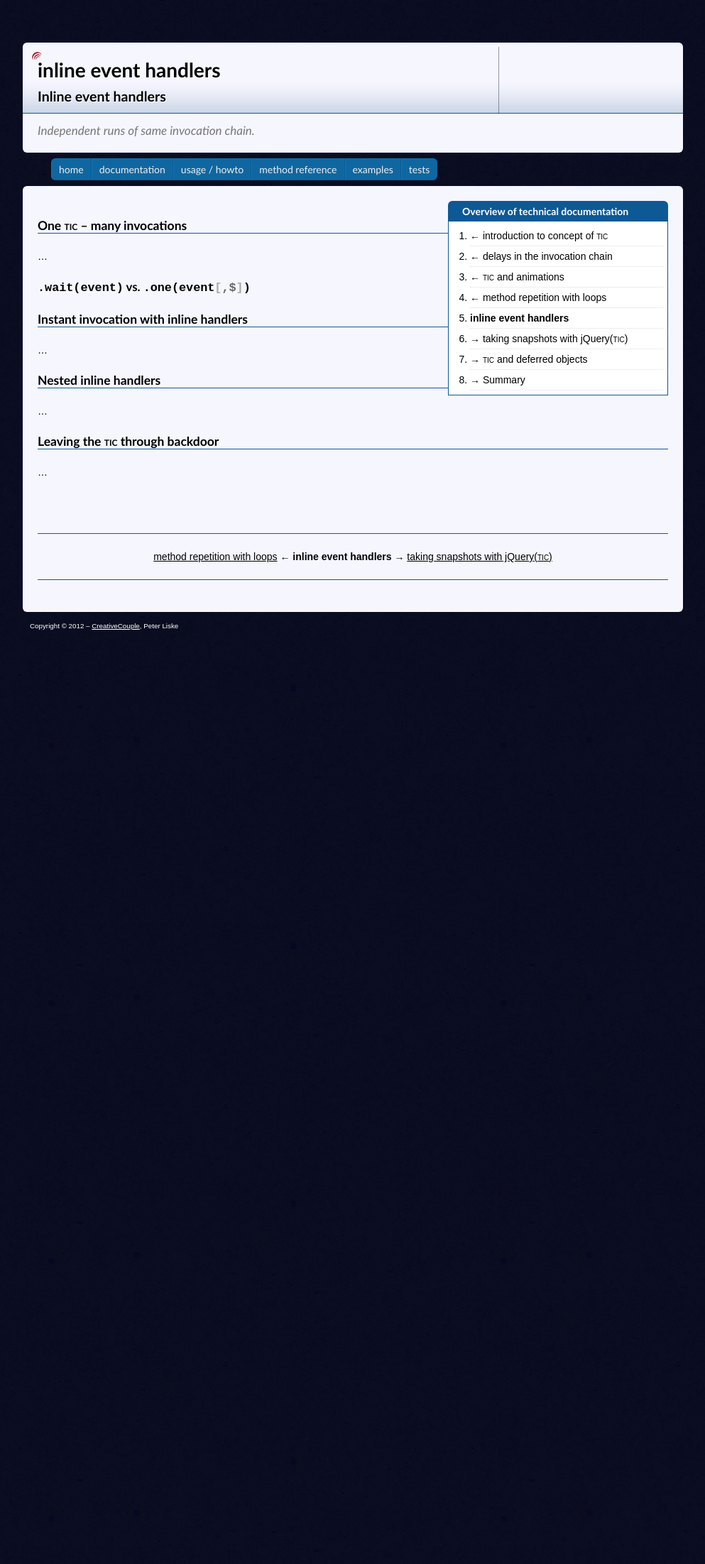
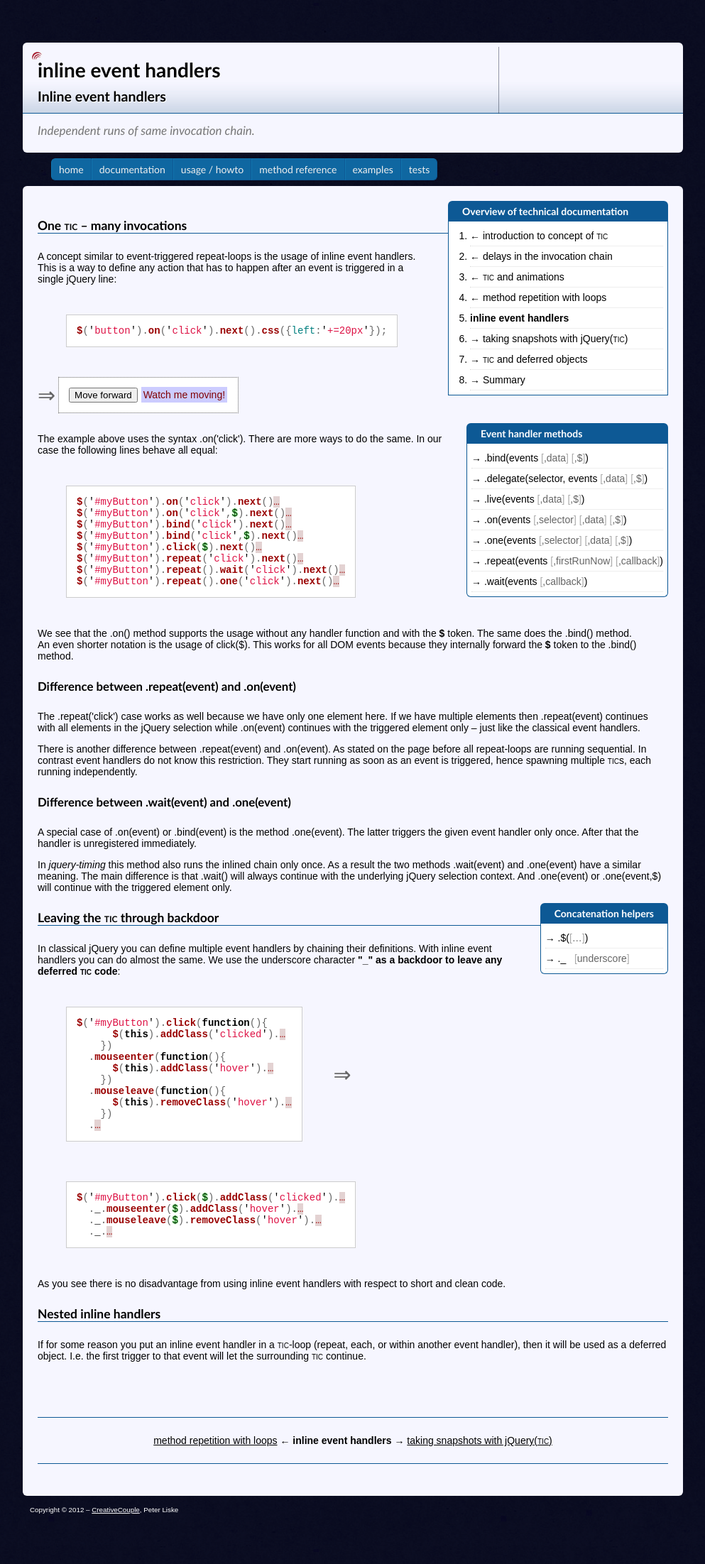
Before and after one commit to creativecouple/creativecouple.github.io, a Jekyll site: the page built from jquery-timing/documentation/_posts/2009-06-01-handlers.html, in a window 1280 px wide. Shown: the whole page at 71% size, without its empty margins (48-1041 px from the left). Built offline with Jekyll 4.4.1, drawn with Linux system fonts in a browser that asks for light colours; comment, search, counter and statistics services are not loaded; before the commit the page ends 958 px from its top, so only the background shows below that.

Commit message:
add inline event handler documentation

```diff
--- a/jquery-timing/documentation/_posts/2009-04-01-loops.html
+++ b/jquery-timing/documentation/_posts/2009-04-01-loops.html
@@ -117,8 +117,8 @@ $(function(){
 </script>
 
 <p>
-This parallel each-loop executes the methods for each element in parallel.
-After all threads spawned this way has come to the .all() command then the <abbr>tic</abbr> continues with further action.
-In our example you can click the span elements in any order you like!
+This parallel each-loop executes the sequence <code>.wait('click').remove()</code> for each element in parallel.
+After all the spawned threads has come to their .all() command the <abbr>tic</abbr> continues with further action.
+As the methods run <strong>in parallel</strong> you can click the elements in any order you like!
 After that a text is put before the list.
 </p>
--- a/jquery-timing/documentation/_posts/2009-06-01-handlers.html
+++ b/jquery-timing/documentation/_posts/2009-06-01-handlers.html
@@ -6,15 +6,121 @@ description: Independent runs of same invocation chain.
 ---
 
 <h2>One <abbr>tic</abbr> &ndash; many invocations</h2>
-<p>…</p>
+<p>
+A concept similar to event-triggered repeat-loops is the usage of inline event handlers.
+This is a way to define any action that has to happen after an event is triggered in a single jQuery line:
+</p>
+{% highlight javascript %}
+$('button').on('click').next().css({left:'+=20px'});
+{% endhighlight %}
+<span>&rArr;</span>
+<p class="result very-second-example">
+<button>Move forward</button>
+<span style="position:relative;left:0;background:#ccf;padding:3px;border:1px solid white;">Watch me moving!</span>
+</p>
+<script type="text/javascript">
+$(function(){
+	$('.very-second-example button').on('click').next().css({left:'+=20px'});
+});
+</script>
 
-<h3><code>.wait(event)</code> vs. <code>.one(event<span class="optional">,$</span>)</code></h3>
+<div class="navi no-code" style="width:auto">
+<h3>Event handler methods</h3>
+<ul>
+	{% assign signature = '.bind($)' %}{% include jquery-timing-list-methods.html %}
+	{% assign signature = '.delegate($)' %}{% include jquery-timing-list-methods.html %}
+	{% assign signature = '.live($)' %}{% include jquery-timing-list-methods.html %}
+	{% assign signature = '.on($)' %}{% include jquery-timing-list-methods.html %}
+	{% assign signature = '.one($)' %}{% include jquery-timing-list-methods.html %}
+	{% assign signature = '.repeat(event)' %}{% include jquery-timing-list-methods.html %}
+	{% assign signature = '.wait(event)' %}{% include jquery-timing-list-methods.html %}
+</ul>
+</div>
 
-<h2>Instant invocation with inline handlers</h2>
-<p>…</p>
+<p>
+The example above uses the syntax .on('click').
+There are more ways to do the same.
+In our case the following lines behave all equal:
+</p>
+{% highlight javascript %}
+$('#myButton').on('click').next()…
+$('#myButton').on('click',$).next()…
+$('#myButton').bind('click').next()…
+$('#myButton').bind('click',$).next()…
+$('#myButton').click($).next()…
+$('#myButton').repeat('click').next()…
+$('#myButton').repeat().wait('click').next()…
+$('#myButton').repeat().one('click').next()…
+{% endhighlight %}
+<p>
+We see that the <span class="localAPI">.on()</span> method supports the usage without any handler function and with the <strong>$</strong> token.
+The same does the <span class="localAPI">.bind()</span> method.
+<br/>
+An even shorter notation is the usage of click($).
+This works for all DOM events because they internally forward the <strong>$</strong> token to the <span class="localAPI">.bind()</span> method.
+</p>
+<h3>Difference between .repeat(event) and .on(event)</h3>
+<p>
+The <span class="localAPI">.repeat</span>('click') case works as well because we have only one element here.
+If we have multiple elements then .repeat(event) continues with all elements in the jQuery selection while .on(event) continues with the triggered element only &ndash; just like the classical event handlers.
+</p>
+<p>
+There is another difference between .repeat(event) and .on(event).
+As stated on the page before all repeat-loops are running sequential.
+In contrast event handlers do not know this restriction.
+They start running as soon as an event is triggered, hence spawning multiple <abbr>tic</abbr>s, each running independently.
+</p>
+
+<h3>Difference between .wait(event) and .one(event)</h3>
+<p>
+A special case of .on(event) or .bind(event) is the method .one(event).
+The latter triggers the given event handler only once.
+After that the handler is unregistered immediately.
+</p>
+<p>
+In <em>jquery-timing</em> this method also runs the inlined chain only once.
+As a result the two methods .wait(event) and .one(event) have a similar meaning.
+The main difference is that .wait() will always continue with the underlying jQuery selection context.
+And .one(event) or .one(event,$) will continue with the triggered element only.
+</p>
+
+<div class="navi no-code" style="width:auto">
+<h3>Concatenation helpers</h3>
+<ul>
+	{% assign signature = '$' %}{% include jquery-timing-list-methods.html %}
+	{% assign signature = '_' %}{% include jquery-timing-list-methods.html %}
+</ul>
+</div>
+
+<h2>Leaving the <abbr>tic</abbr> through backdoor</h2>
+<p>In classical jQuery you can define multiple event handlers by chaining their definitions.
+With inline event handlers you can do almost the same.
+We use the underscore character <strong>&quot;_&quot; as a backdoor to leave any deferred <abbr>tic</abbr> code</strong>:</p>
+{% highlight javascript %}
+$('#myButton').click(function(){
+      $(this).addClass('clicked').…
+    })
+  .mouseenter(function(){
+      $(this).addClass('hover').…
+    })
+  .mouseleave(function(){
+      $(this).removeClass('hover').…
+    })
+  .…
+{% endhighlight %}
+<span>&rArr;</span>
+{% highlight javascript %}
+$('#myButton').click($).addClass('clicked').…
+  ._.mouseenter($).addClass('hover').…
+  ._.mouseleave($).removeClass('hover').…
+  ._.…
+{% endhighlight %}
+<p>
+As you see there is no disadvantage from using inline event handlers with respect to short and clean code.
+</p>
 
 <h2>Nested inline handlers</h2>
-<p>…</p>
-
-<h2>Leaving the <abbr>tic</abbr> through backdoor</h2>
-<p>…</p>
+<p>
+If for some reason you put an inline event handler in a <abbr>tic</abbr>-loop (repeat, each, or within another event handler), then it will be used as a deferred object.
+I.e. the first trigger to that event will let the surrounding <abbr>tic</abbr> continue.
+</p>
--- a/jquery-timing/syntax.css
+++ b/jquery-timing/syntax.css
@@ -76,7 +76,7 @@
 .highlight .nx.\$ {
 	color: #008080;
 }
-.highlight .p + .nx.\$, .highlight .nx.each, .highlight .nx.all, .highlight .nx.repeat, .highlight .nx.until, .highlight .nx.wait, .highlight .nx.join, .highlight .nx.animate, .highlight .nx.fadeIn, .highlight .nx.fadeOut, .highlight .nx.fadeToggle, .highlight .nx.slideUp, .highlight .nx.slideDown, .highlight .nx.slideToggle, .highlight .nx.bind, .highlight .nx.on, .highlight .nx.one, .highlight .nx.live, .highlight .nx.delegate, .highlight .nx.click, .highlight .nx.blur, .highlight .nx.focus, .highlight .nx.load, .highlight .nx.resize, .highlight .nx.scroll, .highlight .nx.unload, .highlight .nx.dblclick, .highlight .nx.mousedown, .highlight .nx.mouseup, .highlight .nx.mousemove, .highlight .nx.mouseover, .highlight .nx.mouseout, .highlight .nx.change, .highlight .nx.select, .highlight .nx.submit, .highlight .nx.keydown, .highlight .nx.keypress, .highlight .nx.keyup, .highlight .nx.error {
+.highlight .p + .nx.\$, .highlight .nx.each, .highlight .nx.all, .highlight .nx.repeat, .highlight .nx.until, .highlight .nx.wait, .highlight .nx.join, .highlight .nx.animate, .highlight .nx.fadeIn, .highlight .nx.fadeOut, .highlight .nx.fadeToggle, .highlight .nx.slideUp, .highlight .nx.slideDown, .highlight .nx.slideToggle, .highlight .nx.bind, .highlight .nx.on, .highlight .nx.one, .highlight .nx.live, .highlight .nx.delegate, .highlight .nx.click, .highlight .nx.blur, .highlight .nx.focus, .highlight .nx.load, .highlight .nx.resize, .highlight .nx.scroll, .highlight .nx.unload, .highlight .nx.dblclick, .highlight .nx.mousedown, .highlight .nx.mouseup, .highlight .nx.mousemove, .highlight .nx.mouseover, .highlight .nx.mouseout, .highlight .nx.change, .highlight .nx.select, .highlight .nx.submit, .highlight .nx.keydown, .highlight .nx.keypress, .highlight .nx.keyup, .highlight .nx.error, .highlight .nx.mouseenter, .highlight .nx.mouseleave {
 	color: #020;
 	text-shadow: #0f0 0px 0px 2px;
 }
```
